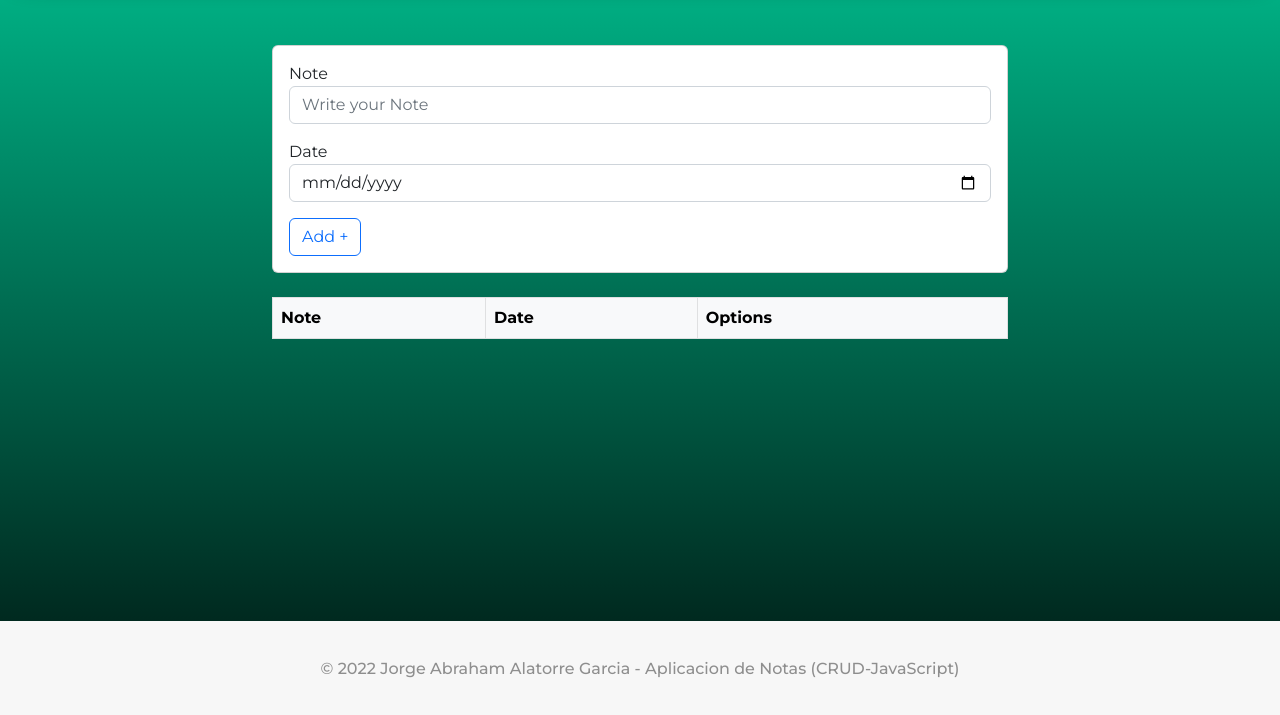
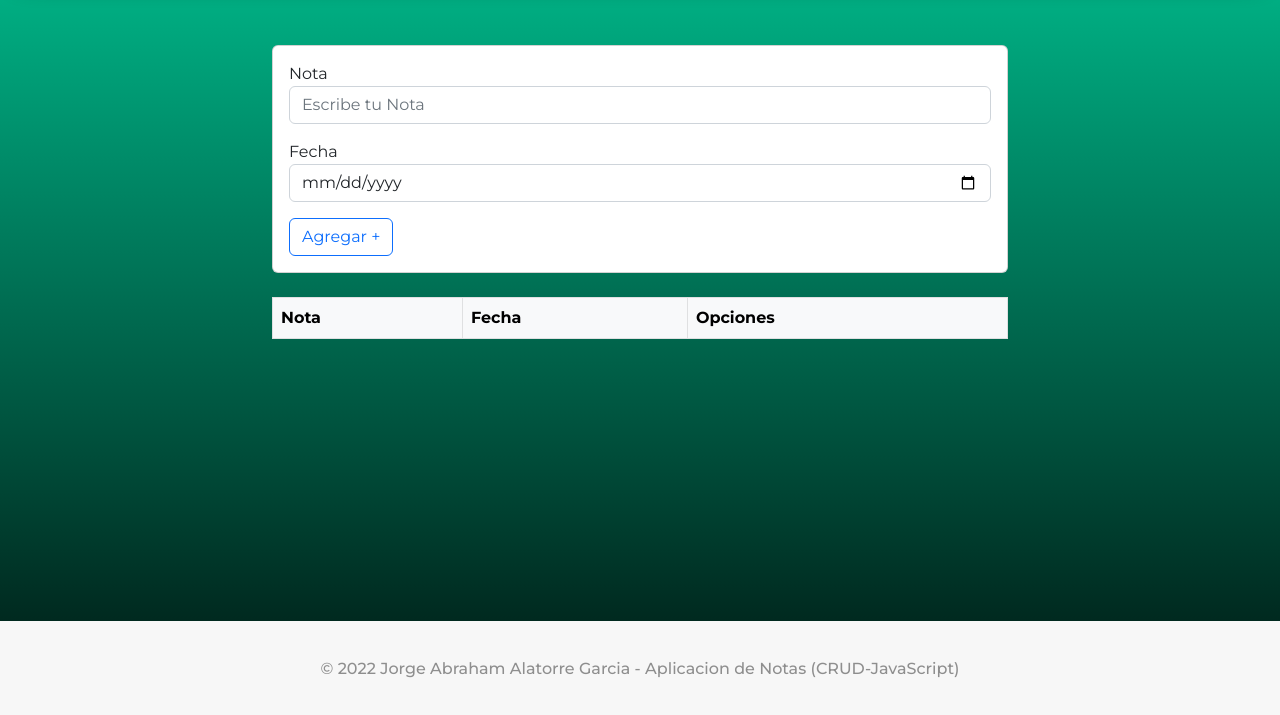
Before and after one commit to Abraham21A/Aplicacion-de-Notas, a plain HTML site: page index.html in a window 1280 px wide. Shown: the part 83-798 px from the top of the page. Drawn offline with nearby package versions, Linux system fonts and the light colour scheme.

Commit message:
Agregando Cambios a Codigo HTML

```diff
--- a/index.html
+++ b/index.html
@@ -30,17 +30,17 @@
               <form action="" id="Note-form">
 
                 <div class="form-group mb-3">
-                  <label for="firstNote">Note</label>
-                  <input class="form-control" id="firstNote" placeholder="Write your Note" type="text">
+                  <label for="firstNote">Nota</label>
+                  <input class="form-control" id="firstNote" placeholder="Escribe tu Nota" type="text">
                 </div>
 
                 <div class="form-group mb-3">
-                  <label for="firstDate">Date</label>
+                  <label for="firstDate">Fecha</label>
                   <input class="form-control" id="firstDate" type="date">
                 </div>
 
                 <div class="col-8">
-                  <button type="submit" class="btn btn-outline-primary">Add +</button>
+                  <button type="submit" class="btn btn-outline-primary">Agregar +</button>
                 </div>
 
               </form>
@@ -54,9 +54,9 @@
           <table class="table table-striped table-bordered table-light">
             <thead>
               <tr>
-                <th scope="col">Note</th>
-                <th scope="col">Date</th>
-                <th scope="col">Options</th>
+                <th scope="col">Nota</th>
+                <th scope="col">Fecha</th>
+                <th scope="col">Opciones</th>
               </tr>
             </thead>
             <tbody class="note-list" id="tbody">
```
